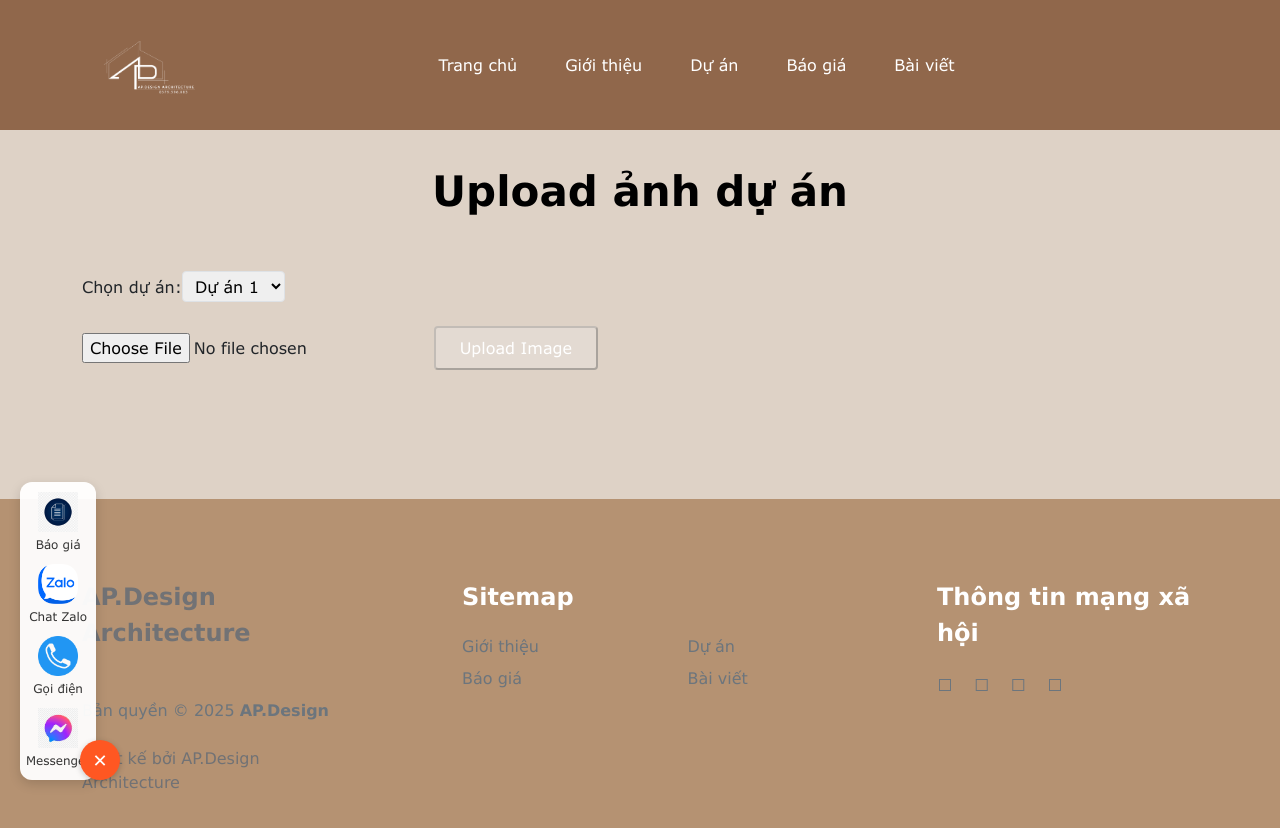
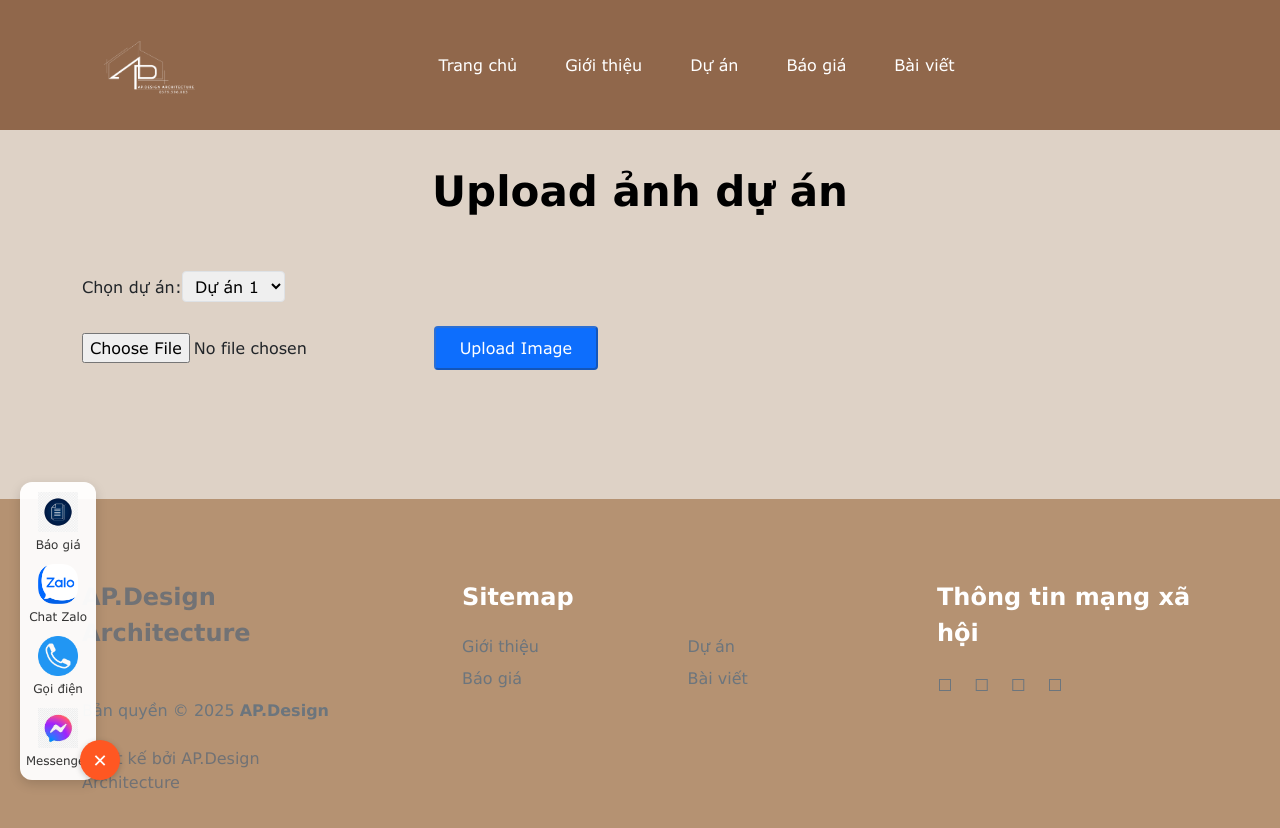
Before and after one commit to hhpr98/kien-truc-vn, a React (Vite) app: page /uploads in a window 1280 px wide. Shown: the top 828 px of the page. Built offline with nearby package versions, Linux system fonts and the light colour scheme.

Commit message:
change upload button background color

```diff
--- a/src/pages/ImageUpload.jsx
+++ b/src/pages/ImageUpload.jsx
@@ -91,11 +91,12 @@ const ImageUpload = () => {
             accept="image/*"
             onChange={handleImageChange}
             className="mb-4"
-          />{" "}
+          />
+          {" "}
           <button
             onClick={handleUpload}
             disabled={!image}
-            className="bg-blue-500 text-white px-4 py-2 rounded disabled:opacity-50"
+            className="bg-primary text-white px-4 py-2 rounded disabled:opacity-50"
           >
             Upload Image
           </button>
```
